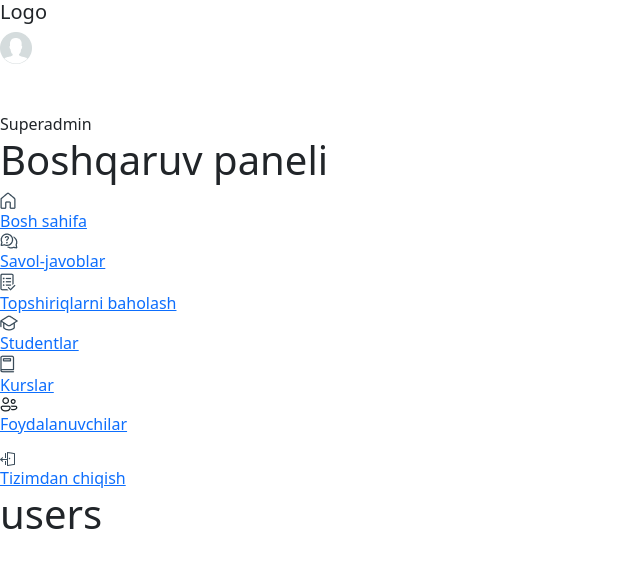
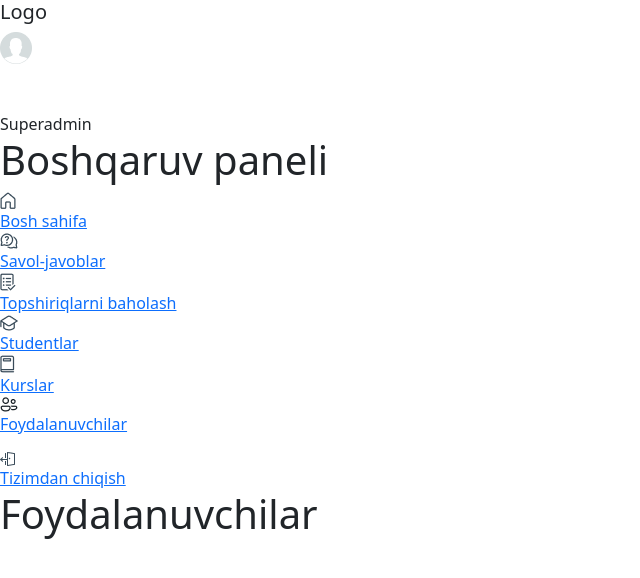
Before and after one commit to NodirbekAzamov/CRM-system, a React (Vite) app: page /users in a window 1280 px wide. Shown: the top 578 px of the page, without its empty margins (0-640 px from the left). Built offline with nearby package versions, Linux system fonts and the light colour scheme.

Commit message:
button created

```diff
--- a/src/App.jsx
+++ b/src/App.jsx
@@ -10,7 +10,9 @@ const App = () => {
         <Navbar />
       </div>
       <div className="flex">
+        <div className="w-[256px]">
         <Sidebar />
+        </div>
         <Routes>
           <Route path="/" element={""}/>
           <Route path="users" element={<Users/>}/>
--- /dev/null
+++ b/src/components/button/Button.tsx
@@ -0,0 +1,11 @@
+import React from 'react'
+
+const Button = ({icon, text}) => {
+  return (
+    <button className='bg_green text-white flex items-center gap-[8px] px-[20px] py-[12px] rounded-[12px] text-[14px]'>
+      {icon}{text}
+    </button>
+  )
+}
+
+export default Button
--- a/src/pages/Foydalanuvchilari/foydalanuvchilar.jsx
+++ b/src/pages/Foydalanuvchilari/foydalanuvchilar.jsx
@@ -1,9 +1,14 @@
 import React from 'react'
+import Button from "../../components/button/Button"
+import { FiPlus } from "react-icons/fi";
 
 const Users = () => {
   return (
     <div>
-      <h1>users</h1>
+      <div>
+        <h1>Foydalanuvchilar</h1>
+        <Button text="Qo'shish" icon={<FiPlus size={20}/>}/>
+      </div>
     </div>
   )
 }
```
